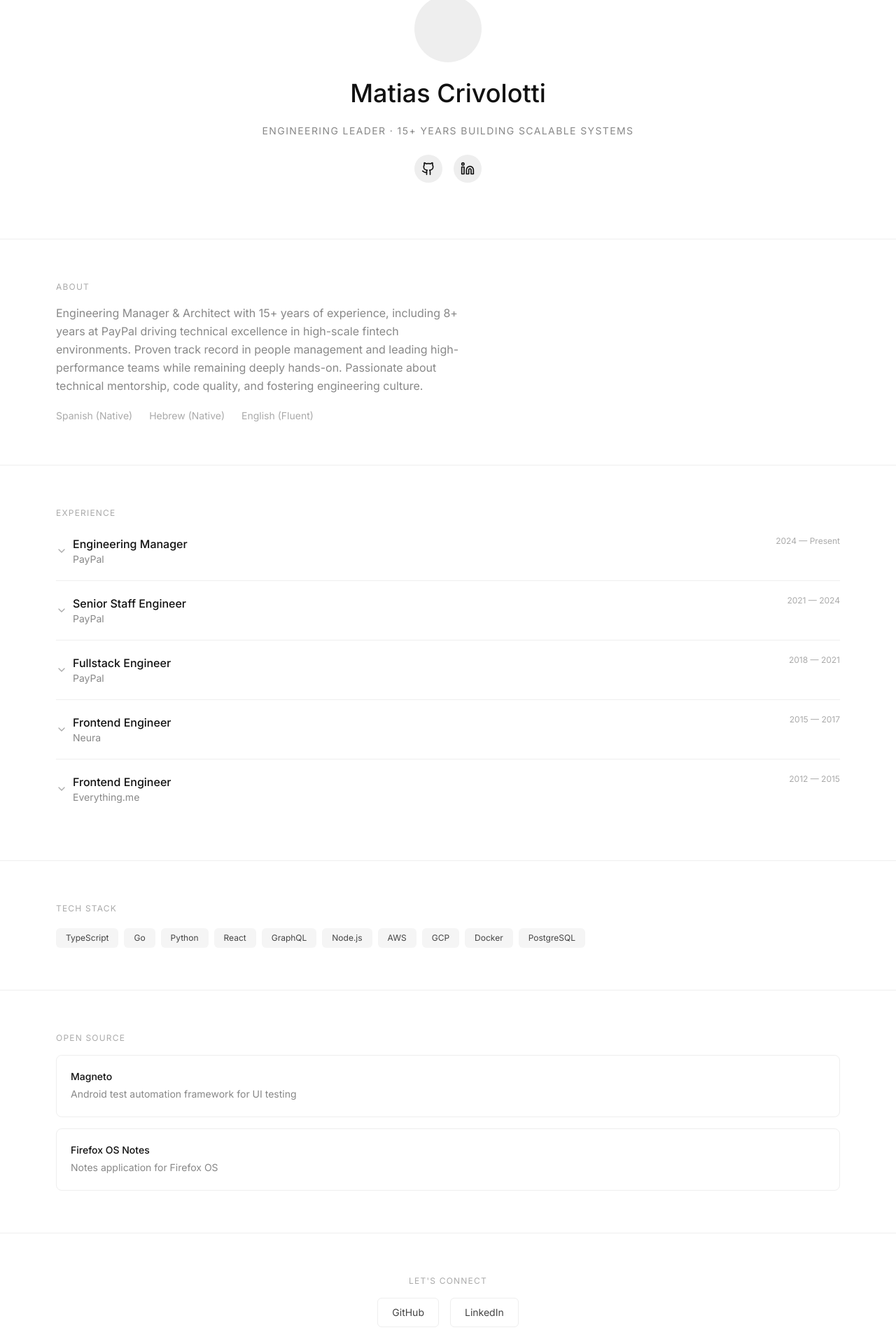
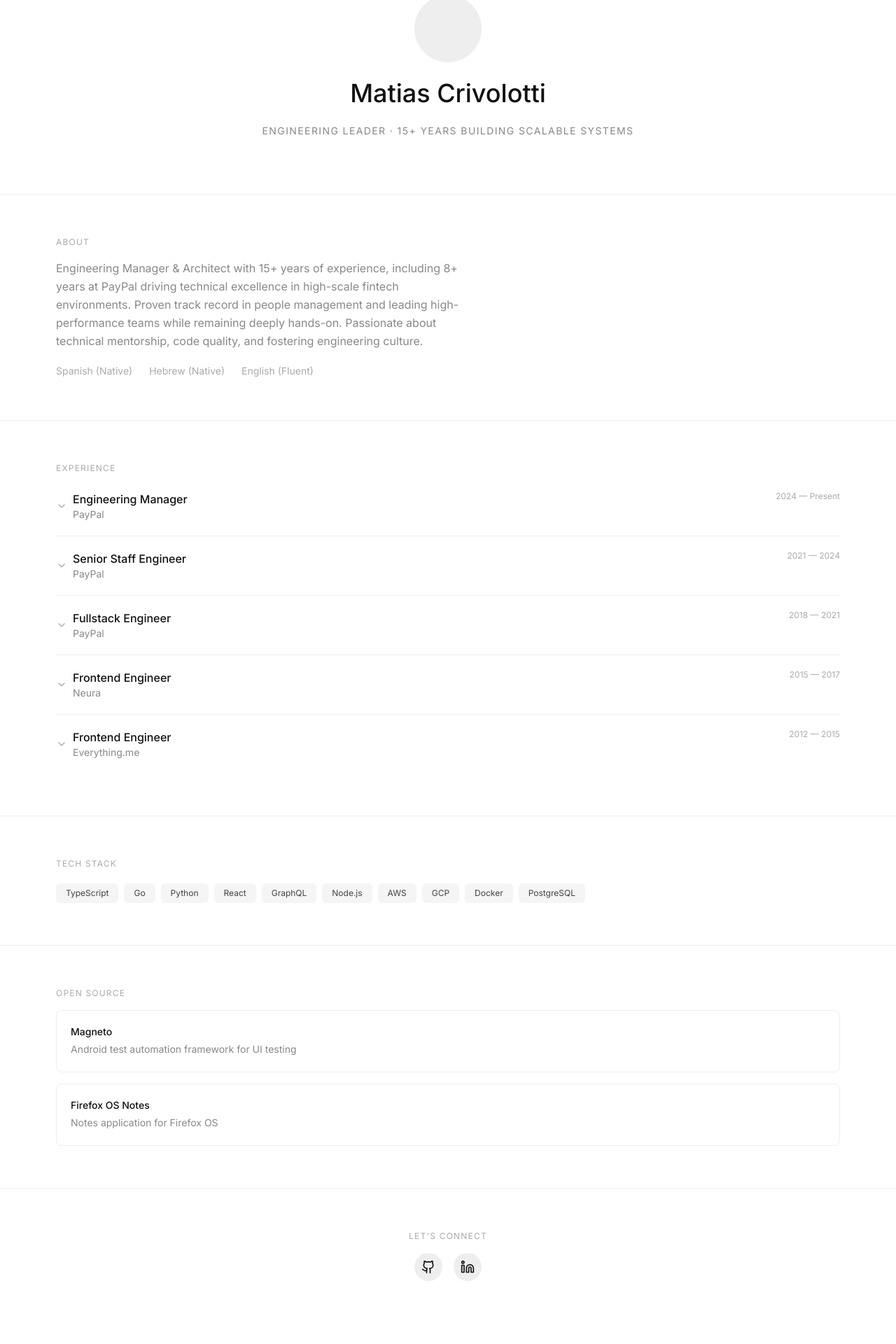
Before and after one commit to maticrivo/maticrivo, a Next.js app in the folder portfolio/: page / in a window 1280 px wide. Shown: the part 152-2072 px from the top of the page at 70% size. After the commit the page ends 2042 px from the top, so only its background shows below. Built offline with nearby package versions, Linux system fonts and the light colour scheme.

Commit message:
refactor: move social icons from Hero to Contact section

```diff
--- a/portfolio/components/Contact.tsx
+++ b/portfolio/components/Contact.tsx
@@ -1,3 +1,5 @@
+import { Github, Linkedin } from "lucide-react";
+
 export default function Contact() {
   return (
     <section id="contact" className="py-15 px-8 md:px-20 border-t border-border flex flex-col items-center">
@@ -9,17 +11,19 @@ export default function Contact() {
           href="https://github.com/maticrivo"
           target="_blank"
           rel="noopener noreferrer"
-          className="px-5 py-2.5 border border-border rounded-md text-sm text-pill-text hover:bg-pill-bg transition-colors"
+          className="w-10 h-10 rounded-full bg-border flex items-center justify-center hover:bg-text-tertiary transition-colors"
+          aria-label="GitHub"
         >
-          GitHub
+          <Github className="w-5 h-5 text-text-primary" />
         </a>
         <a
           href="https://www.linkedin.com/in/matiascrivolotti"
           target="_blank"
           rel="noopener noreferrer"
-          className="px-5 py-2.5 border border-border rounded-md text-sm text-pill-text hover:bg-pill-bg transition-colors"
+          className="w-10 h-10 rounded-full bg-border flex items-center justify-center hover:bg-text-tertiary transition-colors"
+          aria-label="LinkedIn"
         >
-          LinkedIn
+          <Linkedin className="w-5 h-5 text-text-primary" />
         </a>
       </div>
     </section>
--- a/portfolio/components/Hero.tsx
+++ b/portfolio/components/Hero.tsx
@@ -1,5 +1,3 @@
-import { Github, Linkedin } from "lucide-react";
-
 export default function Hero() {
   return (
     <section id="hero" className="flex flex-col items-center py-20 px-8 md:px-20 gap-6">
@@ -10,26 +8,6 @@ export default function Hero() {
       <p className="text-sm text-text-secondary tracking-widest uppercase text-center">
         Engineering Leader · 15+ Years Building Scalable Systems
       </p>
-      <div className="flex gap-4">
-        <a
-          href="https://github.com/maticrivo"
-          target="_blank"
-          rel="noopener noreferrer"
-          className="w-10 h-10 rounded-full bg-border flex items-center justify-center hover:bg-text-tertiary transition-colors"
-          aria-label="GitHub"
-        >
-          <Github className="w-5 h-5 text-text-primary" />
-        </a>
-        <a
-          href="https://www.linkedin.com/in/matiascrivolotti"
-          target="_blank"
-          rel="noopener noreferrer"
-          className="w-10 h-10 rounded-full bg-border flex items-center justify-center hover:bg-text-tertiary transition-colors"
-          aria-label="LinkedIn"
-        >
-          <Linkedin className="w-5 h-5 text-text-primary" />
-        </a>
-      </div>
     </section>
   );
 }
```
